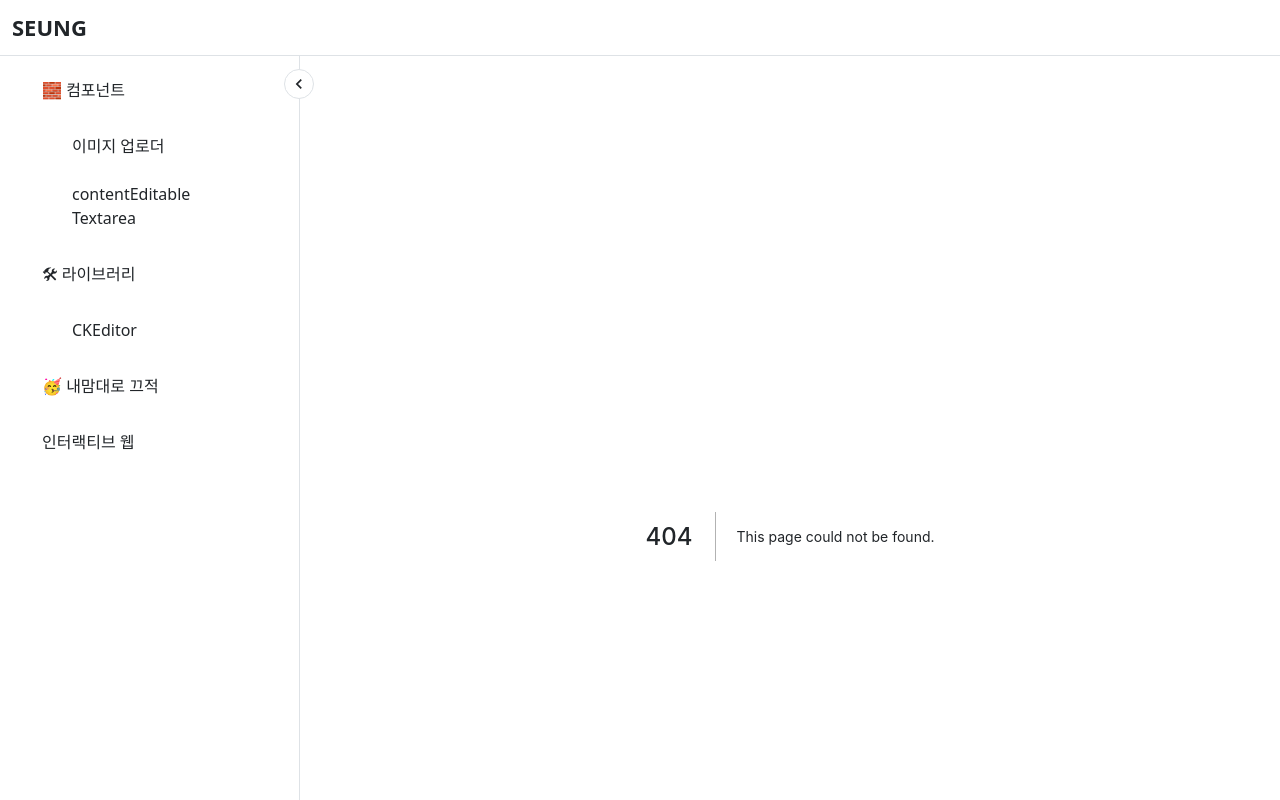
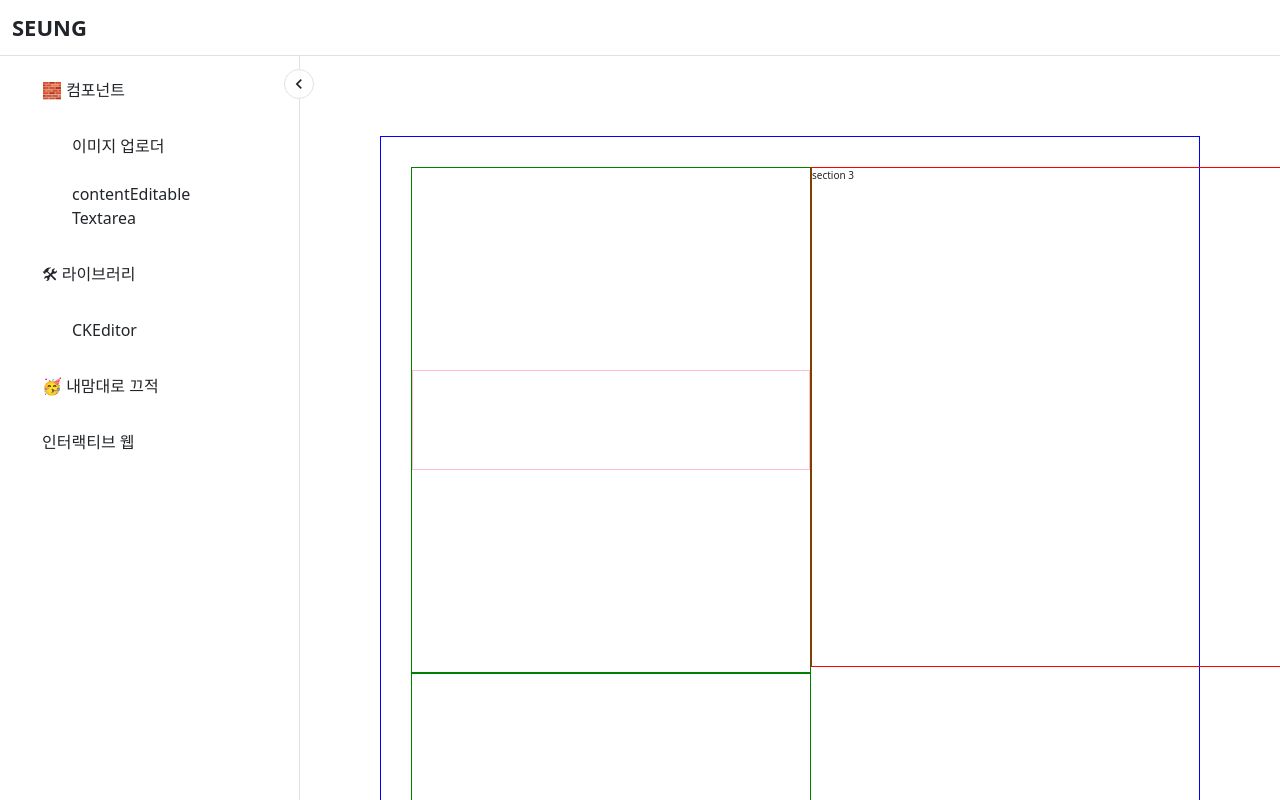
Before and after one commit to sseung95/playground, a Next.js app: page /scroll/sticky in a window 1280 px wide. Before the commit this address had no page. Built offline with nearby package versions, Linux system fonts and the light colour scheme; a web font is replaced by a local one.

Commit message:
feat: 섹션 내 sticky

```diff
--- a/package.json
+++ b/package.json
@@ -25,6 +25,7 @@
     "next": "^12.3.4",
     "react": "18.2.0",
     "react-dom": "18.2.0",
+    "react-intersection-observer": "^9.10.3",
     "typescript": "4.9.5"
   }
 }
--- /dev/null
+++ b/pages/scroll/sticky.tsx
@@ -0,0 +1,94 @@
+import styled from '@emotion/styled'
+import { useEffect, useState } from 'react'
+import { useInView } from 'react-intersection-observer'
+
+const Sticky = () => {
+  const [section, setSection] = useState(1)
+  const [inViewRef1, inView1] = useInView({ threshold: 1, triggerOnce: false })
+  const [inViewRef2, inView2] = useInView({ threshold: 1, triggerOnce: false })
+  const [inViewRef3, inView3] = useInView({ threshold: 1, triggerOnce: false })
+
+  useEffect(() => {
+    if (inView1) setSection(1)
+  }, [inView1])
+
+  useEffect(() => {
+    if (inView2) setSection(2)
+  }, [inView2])
+
+  useEffect(() => {
+    if (inView3) setSection(3)
+  }, [inView3])
+
+
+  return (
+    <>
+      <ScrollWrapper>
+        <LeftWrapper>
+          <div className='box' ref={inViewRef1}>
+            <div className="inner-box"></div>
+          </div>
+          <div className='box' ref={inViewRef2}>
+            <div className="inner-box"></div>
+          </div>
+          <div className='box' ref={inViewRef3}>
+            <div className="inner-box"></div>
+          </div>
+        </LeftWrapper>
+        <RightWrapper>
+          <div className='box'>
+            {section === 1 && <p>section 1</p>}
+            {section === 2 && <p>section 2</p>}
+            {section === 3 && <p>section 3</p>}
+          </div>
+        </RightWrapper>
+      </ScrollWrapper>
+
+      <ScrollWrapper></ScrollWrapper>
+    </>
+  )
+}
+
+export default Sticky
+
+const ScrollWrapper = styled.div`
+  position: relative;
+  height: 1580px;
+  border: 1px solid blue;
+  display: flex;
+  justify-content: space-between;
+  padding: 30px;
+`
+
+const LeftWrapper = styled.div`
+  display: flex;
+  flex-direction: column;
+  /* gap: 200px; */
+
+  .box {
+    width: 400px;
+    height: 500px;
+    border: 1px solid green;
+    flex: 1;
+    display: flex;
+    align-items: center;
+  }
+  .inner-box {
+    width: 100%;
+    height: 100px;
+    border: 1px solid pink;
+  }
+`
+
+const RightWrapper = styled.div`
+  height: 100%;
+
+  .box {
+    position: sticky;
+    top: 20px;
+
+    width: 800px;
+    height: 500px;
+    border: 1px solid red;
+  }
+`
```
Also changed, not shown: 1 other file (tests, documents, lock files or other folders).
